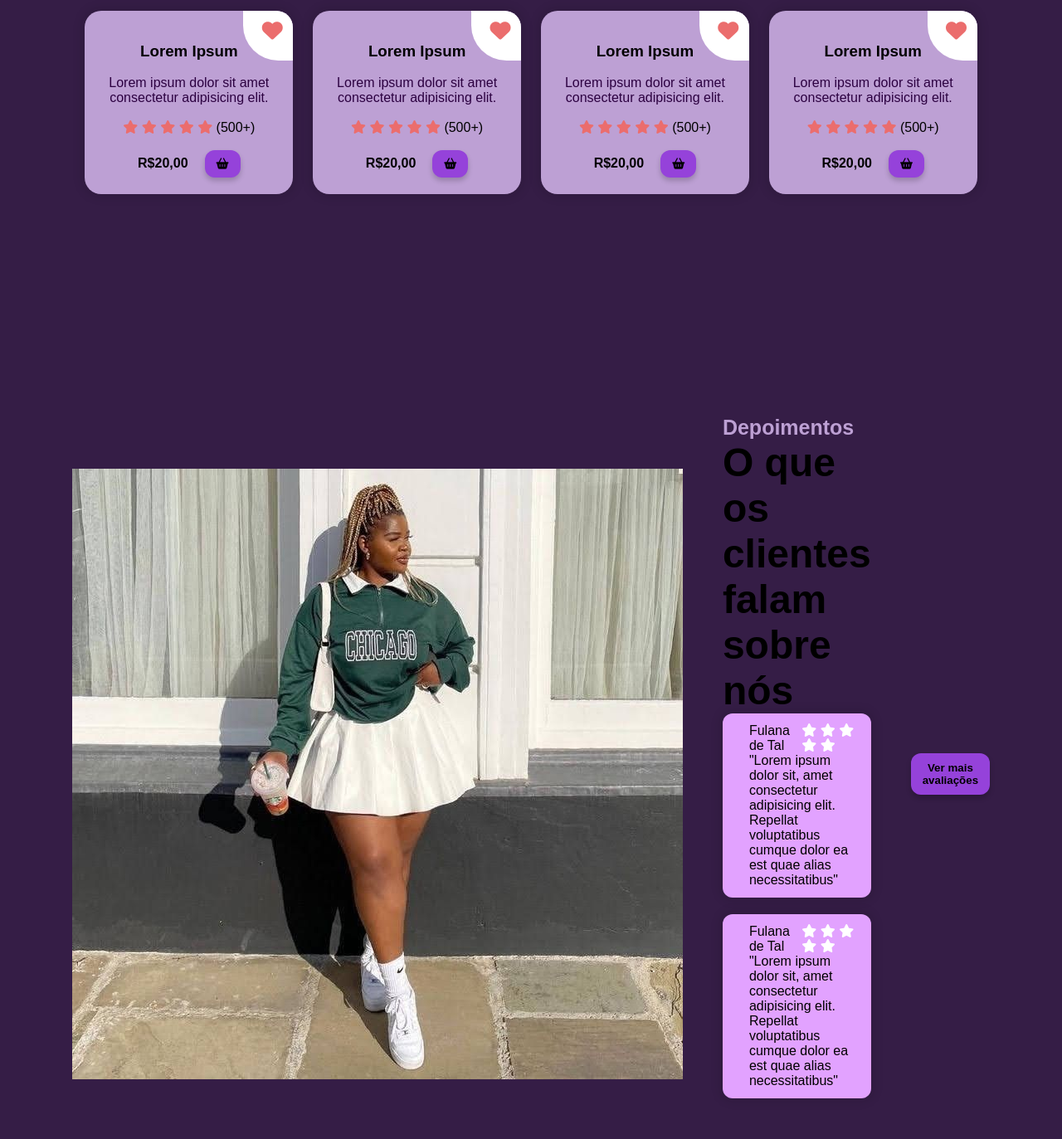
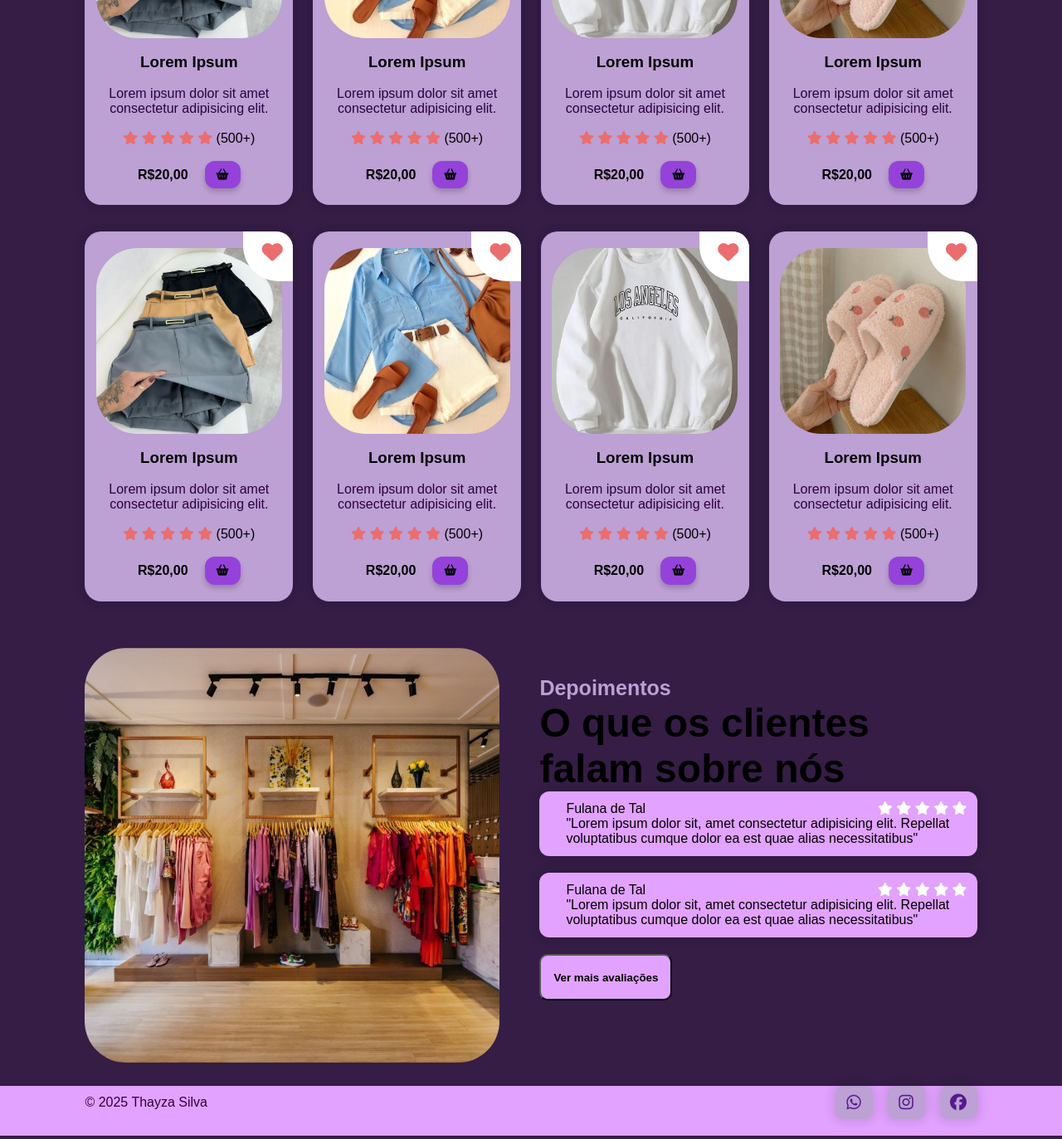
Before and after one commit to thayzavi/roupa, a plain HTML site: page index.html in a window 1280 px wide. Shown: the part 1127-2500 px from the top of the page at 83% size. Drawn offline with nearby package versions, Linux system fonts and the light colour scheme.

Commit message:
modificação

```diff
--- a/index.html
+++ b/index.html
@@ -13,14 +13,14 @@
 <body>
     <header>
         <nav id="navbar">
-            <i class="fa-solid fa-burger" id="nav-logo"> food</i>
+            <i class="fa-solid fa-shirt" id="nav-logo"> Moda</i>
 
             <ul id="nav_list">
                 <li class="nav-item active">
                     <a href="#home">Ínicio</a>
                 </li>
                 <li class="nav-item">
-                    <a href="#menu">Cardápio</a>
+                    <a href="#menu">Catálogo</a>
                 </li>
                 <li class="nav-item">
                     <a href="#avaliação">Avaliações</a>
@@ -40,7 +40,7 @@
                         <a href="#home">Ínicio</a>
                     </li>
                     <li class="nav-item">
-                        <a href="#menu">Cardápio</a>
+                        <a href="#menu">Catálogo</a>
                     </li>
                     <li class="nav-item">
                         <a href="#avaliação">Avaliações</a>
@@ -55,7 +55,7 @@
             <div class="shape"></div>
             <div id="cta">
                 <h1 class="title">
-                    O sabor que vai até
+                   A melhor moda para
                     <span>você</span>
                 </h1>
 
@@ -66,7 +66,7 @@
 
                 <div id="cta_buttons">
                     <a href="#" class="btn-default">
-                        Ver cardápio
+                        Ver Catálogo
                     </a>
 
                     <a href="tel:+55555555555" id="phone_button">
@@ -107,7 +107,7 @@
                         <i class="fa-solid fa-heart"></i>
                     </div>
 
-                    <img src="src/images/dish.png" class="dish-image" alt="">
+                    <img src="img/catalogo/🔝 Lista de Fornecedores de Roupas com Mais de 500….jpg" class="dish-image" alt="">
 
                     <h3 class="dish-title">
                         Lorem Ipsum
@@ -139,7 +139,7 @@
                         <i class="fa-solid fa-heart"></i>
                     </div>
 
-                    <img src="src/images/dish2.png" class="dish-image" alt="">
+                    <img src="img/catalogo/Descubra As Tendências Para O Verão 2023_ Cores, Estampas E Estampas De Moda.jpg" class="dish-image" alt="">
 
                     <h3 class="dish-title">
                         Lorem Ipsum
@@ -171,7 +171,7 @@
                         <i class="fa-solid fa-heart"></i>
                     </div>
 
-                    <img src="src/images/dish3.png" class="dish-image" alt="">
+                    <img src="img/catalogo/Moletom Gola Redonda Los Angeles California.jpg" class="dish-image" alt="">
 
                     <h3 class="dish-title">
                         Lorem Ipsum
@@ -203,7 +203,136 @@
                         <i class="fa-solid fa-heart"></i>
                     </div>
 
-                    <img src="src/images/dish4.png" class="dish-image" alt="">
+                    <img src="img/catalogo/20a4f487-4f8d-4995-8240-f33828738076.jpg" class="dish-image" alt="">
+
+                    <h3 class="dish-title">
+                        Lorem Ipsum
+                    </h3>
+
+                    <span class="dish-description">
+                        Lorem ipsum dolor sit amet consectetur adipisicing elit.
+                    </span>
+
+                    <div class="dish-rate">
+                        <i class="fa-solid fa-star"></i>
+                        <i class="fa-solid fa-star"></i>
+                        <i class="fa-solid fa-star"></i>
+                        <i class="fa-solid fa-star"></i>
+                        <i class="fa-solid fa-star"></i>
+                        <span>(500+)</span>
+                    </div>
+
+                    <div class="dish-price">
+                        <h4>R$20,00</h4>
+                        <button class="btn-default">
+                            <i class="fa-solid fa-basket-shopping"></i>
+                        </button>
+                    </div>
+                </div>
+            </div>
+            <div id="dishes">
+                <div class="dish">
+                    <div class="dish-heart">
+                        <i class="fa-solid fa-heart"></i>
+                    </div>
+
+                    <img src="img/catalogo/🔝 Lista de Fornecedores de Roupas com Mais de 500….jpg" class="dish-image" alt="">
+
+                    <h3 class="dish-title">
+                        Lorem Ipsum
+                    </h3>
+
+                    <span class="dish-description">
+                        Lorem ipsum dolor sit amet consectetur adipisicing elit.
+                    </span>
+
+                    <div class="dish-rate">
+                        <i class="fa-solid fa-star"></i>
+                        <i class="fa-solid fa-star"></i>
+                        <i class="fa-solid fa-star"></i>
+                        <i class="fa-solid fa-star"></i>
+                        <i class="fa-solid fa-star"></i>
+                        <span>(500+)</span>
+                    </div>
+
+                    <div class="dish-price">
+                        <h4>R$20,00</h4>
+                        <button class="btn-default">
+                            <i class="fa-solid fa-basket-shopping"></i>
+                        </button>
+                    </div>
+                </div>
+
+                <div class="dish">
+                    <div class="dish-heart">
+                        <i class="fa-solid fa-heart"></i>
+                    </div>
+
+                    <img src="img/catalogo/Descubra As Tendências Para O Verão 2023_ Cores, Estampas E Estampas De Moda.jpg" class="dish-image" alt="">
+
+                    <h3 class="dish-title">
+                        Lorem Ipsum
+                    </h3>
+
+                    <span class="dish-description">
+                        Lorem ipsum dolor sit amet consectetur adipisicing elit.
+                    </span>
+
+                    <div class="dish-rate">
+                        <i class="fa-solid fa-star"></i>
+                        <i class="fa-solid fa-star"></i>
+                        <i class="fa-solid fa-star"></i>
+                        <i class="fa-solid fa-star"></i>
+                        <i class="fa-solid fa-star"></i>
+                        <span>(500+)</span>
+                    </div>
+
+                    <div class="dish-price">
+                        <h4>R$20,00</h4>
+                        <button class="btn-default">
+                            <i class="fa-solid fa-basket-shopping"></i>
+                        </button>
+                    </div>
+                </div>
+
+                <div class="dish">
+                    <div class="dish-heart">
+                        <i class="fa-solid fa-heart"></i>
+                    </div>
+
+                    <img src="img/catalogo/Moletom Gola Redonda Los Angeles California.jpg" class="dish-image" alt="">
+
+                    <h3 class="dish-title">
+                        Lorem Ipsum
+                    </h3>
+
+                    <span class="dish-description">
+                        Lorem ipsum dolor sit amet consectetur adipisicing elit.
+                    </span>
+
+                    <div class="dish-rate">
+                        <i class="fa-solid fa-star"></i>
+                        <i class="fa-solid fa-star"></i>
+                        <i class="fa-solid fa-star"></i>
+                        <i class="fa-solid fa-star"></i>
+                        <i class="fa-solid fa-star"></i>
+                        <span>(500+)</span>
+                    </div>
+
+                    <div class="dish-price">
+                        <h4>R$20,00</h4>
+                        <button class="btn-default">
+                            <i class="fa-solid fa-basket-shopping"></i>
+                        </button>
+                    </div>
+                </div>
+
+                <div class="dish">
+                    <div class="dish-heart">
+                        <i class="fa-solid fa-heart"></i>
+                    </div>
+
+                    <img src="img/catalogo/20a4f487-4f8d-4995-8240-f33828738076.jpg" class="dish-image" alt="">
 
                     <h3 class="dish-title">
                         Lorem Ipsum
@@ -233,7 +362,7 @@
         </section>
 
         <section id="comentarios">
-            <img src="img/3faa18b1-a5d4-4016-b694-b038d5dd16ef.jpg" alt="" class="testimonial">
+            <img src="img/baixados (11).jpg" class="testimonial">
 
             <div id="avalicao_content">
                 <h2 class="section-title">
@@ -285,16 +414,15 @@
                             </p>
                         </div>
                     </div>
-                    </div>
+                    <button class="btn-default-feedback">
+                        Ver mais avaliações
+                    </button>
                 </div>
-                <button class="btn-default">
-                    Ver mais avaliações
-                </button>
             </div>
         </section>
     </main>
     <footer>
-        <div class="footer-item">
+        <div class="footer_item">
             <span id="copyright">
                 &copy 2025 Thayza Silva
             </span>
--- a/style.css
+++ b/style.css
@@ -251,6 +251,12 @@ header{
     border-radius: 0px 37.5px 0px 42.5px;
 
 }
+.dish-image{
+    width: 14rem;
+    height: 14rem;
+    border-radius: 50px;
+    object-fit: cover;
+}
 .dish-description{
     color: #2c0041;
     text-align: center;
@@ -289,9 +295,22 @@ header{
     justify-content: center;
     gap: 48px;
 }
-#testimonial{
+.testimonial{
     width: 500px;
     height: auto;
+    border-radius: 50px;
+}
+.btn-default-feedback{
+    width: 10rem;
+    height: 3.5rem;
+    border-radius: 10px;
+    background-color: #e2a2ff;
+    cursor: pointer;
+    transition: .3s ease;
+    font-weight: 600;
+}
+.btn-default-feedback:hover{
+    background-color: #c57fff;
 }
 #comentarios .section-subtitle{
     font-size: 3rem;
@@ -359,20 +378,24 @@ header{
     }
 
     /* footer */
-#footer-item{
+    footer {
+        background-color: #e2a2ff;
+    }
+
+    .footer_item {
         display: flex;
         justify-content: space-between;
-    padding: 0px 8% 24px 8%;
+        padding: 0px 8% 20px 8%;
         align-items: center;
     }
-#copyright{
-    color: #eb6d6d;
+
+    #copyright {
+        color: #2c0041;
+        font-weight: 500;
     }
-footer{
-    background-color:  #c176ff;
-}
-@media screen and (max-width: 600px){
-    #footer-item{
+
+    @media screen and (max-width: 600px) {
+        .footer_item {
             flex-direction: column;
             gap: 20px;
         }
```
Also changed, not shown: img/baixados (11).jpg (added), img/catalogo/20a4f487-4f8d-4995-8240-f33828738076.jpg (added), img/catalogo/Descubra As Tendências Para O Verão 2023_ Cores, Estampas E Estampas De Moda.jpg (added), img/catalogo/Moletom Gola Redonda Los Angeles California.jpg (added), img/catalogo/🔝 Lista de Fornecedores de Roupas com Mais de 500….jpg (added). Lines whose indentation alone changed are shown as unchanged.
